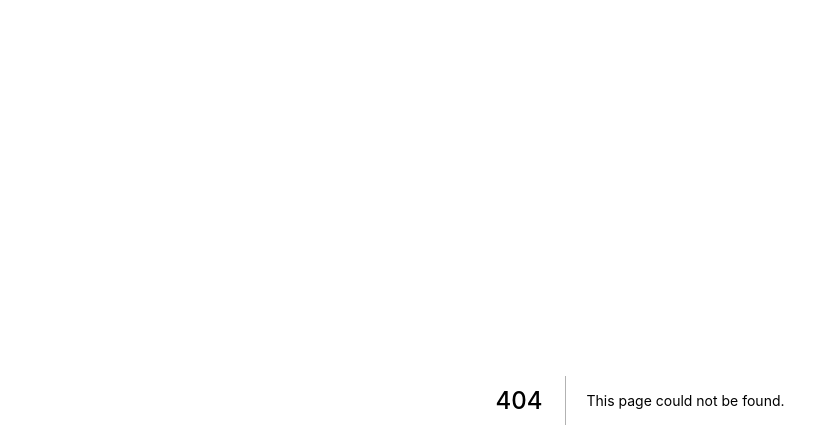
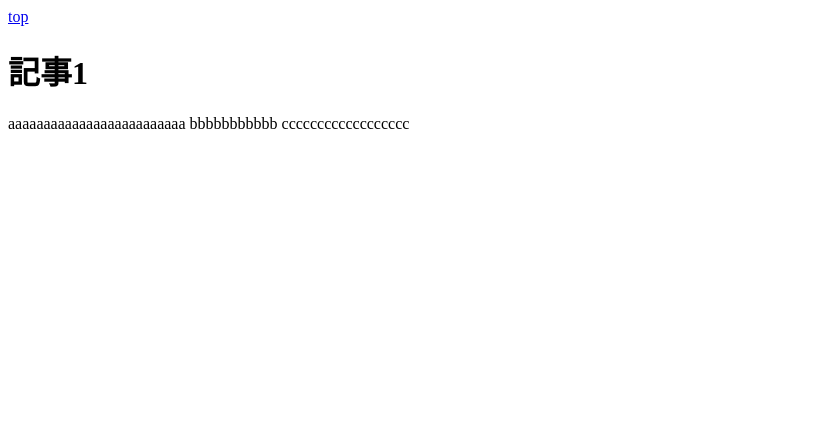
Before and after one commit to hurikake06/next_sample, a Next.js app: page /posts/1 in a window 1280 px wide. Before the commit this address had no page. Shown: the top 448 px of the page, without its empty margins (0-839 px from the left). Built offline with nearby package versions, Linux system fonts and the light colour scheme.

Commit message:
Dynamic Routes Sample

```diff
--- /dev/null
+++ b/src/components/post/simple/index.tsx
@@ -0,0 +1,25 @@
+import React from "react"
+import { NextComponentType, NextPageContext } from "next"
+import styled from "styled-components"
+
+type Props = {
+  className?: string,
+  h1: string
+}
+
+const Component : NextComponentType<NextPageContext, {}, Props> = props => (
+  <>
+    <h1>{props.h1}</h1>
+    <div>
+      aaaaaaaaaaaaaaaaaaaaaaaaa
+      bbbbbbbbbbb
+      cccccccccccccccccc
+    </div>
+  </>
+)
+
+const StyledComponent = styled(Component)`
+color: blue;
+`
+
+export default StyledComponent
--- a/src/pages/_app.tsx
+++ b/src/pages/_app.tsx
@@ -1,5 +1,6 @@
 import React from "react"
 import App, { AppContext } from "next/app"
+import Link from 'next/link'
 
 export default class extends App {
   static async getInitialProps({ Component, ctx }: AppContext) {
@@ -13,7 +14,10 @@ export default class extends App {
   render() {
     const { Component, pageProps } = this.props
     return (
-      <Component {...pageProps} />
+      <>
+        <Link href="/"><a>top</a></Link>
+        <Component {...pageProps} />
+      </>
     )
   }
 }
--- a/src/pages/index.tsx
+++ b/src/pages/index.tsx
@@ -1,7 +1,6 @@
 import React from "react"
 import Head from "next/head"
-import Component from "../components/index";
-import { css } from "styled-components";
+import TopPost from "../components/post/top/index";
 
 type Props = {
   title: string
@@ -18,7 +17,7 @@ class App extends React.Component<Props> {
         <Head>
           <title>{this.props.title}</title>
         </Head>
-        <Component/>
+        <TopPost/>
       </>
     )
   }
--- /dev/null
+++ b/src/pages/posts/[pid]/index.tsx
@@ -0,0 +1,18 @@
+import React from "react"
+import Head from "next/head"
+import SimplePost from "../../../components/post/simple/index";
+import { useRouter } from 'next/router'
+
+const Post = () => {
+  const router = useRouter();
+  let { pid } = router.query
+
+  return (
+    <>
+      <Head><title>記事</title></Head>
+      <SimplePost h1={`記事${pid}`}/>
+    </>
+  )
+}
+
+export default Post
```
Also changed, not shown: src/components/post/top/index.tsx (renamed from src/components/index.tsx, +6 -1 lines).
